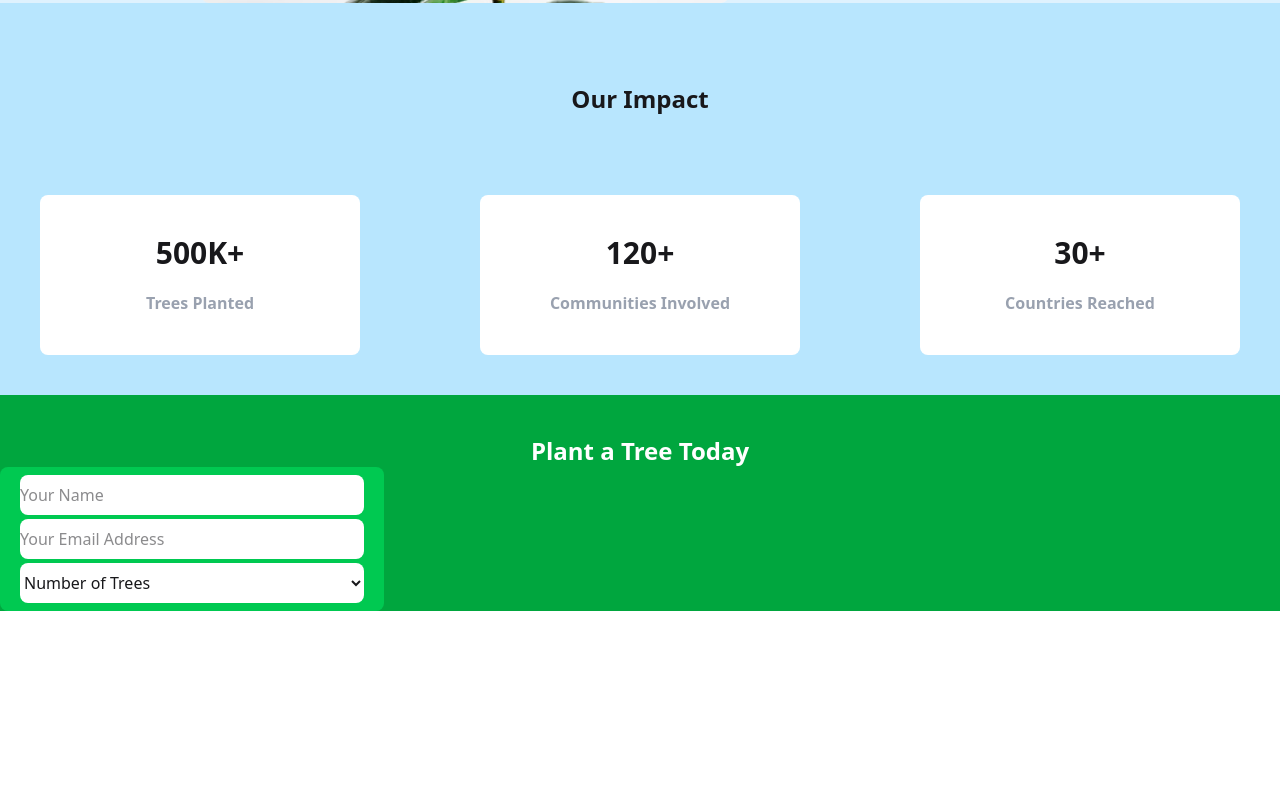
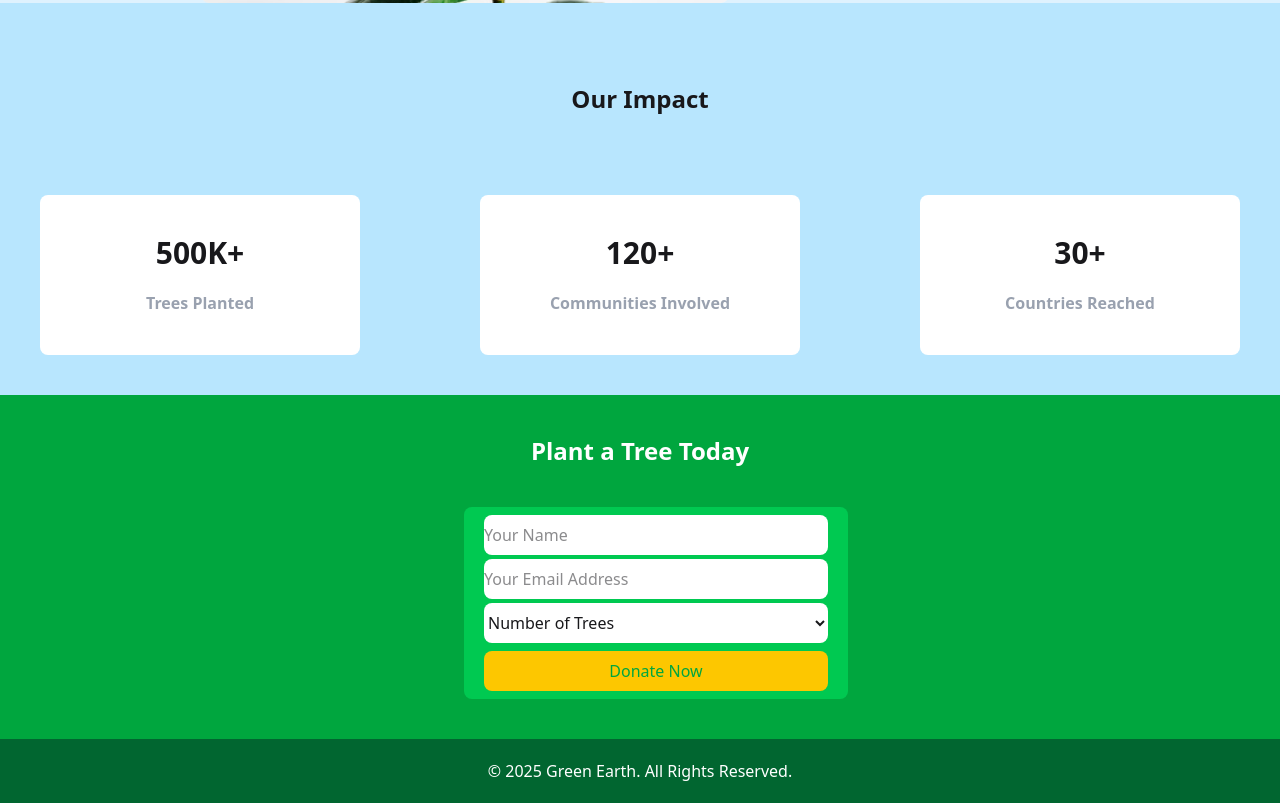
Before and after one commit to istiaquerijve/sixth-assignment-B12, a plain HTML site: page index.html in a window 1280 px wide. Shown: the part 1247-2050 px from the top of the page. Before the commit the page ends 1858 px from the top, so only its background shows below. Drawn offline with nearby package versions, Linux system fonts and the light colour scheme.

Commit message:
third commit

```diff
--- a/index.html
+++ b/index.html
@@ -114,7 +114,8 @@
            <!-- section number 4  -->
           <section class="bg-green-600">
             <h1 class="font-bold text-2xl text-white pt-10 text-center">Plant a Tree Today</h1>
-            <div class="bg-green-500 w-96 items-center justify-center text-center rounded-lg">
+            <div class="mt-10 justify-center items-center ml-96 pb-10">
+                <div class="bg-green-500 w-96 items-center justify-center text-center rounded-lg ml-20 pb-2">
                  <form class="p-2" action="">
                     <input class="bg-white w-86 h-10 border-none rounded-lg" placeholder="Your Name" type="text"><br>
                     <input class="bg-white w-86 h-10 border-none rounded-lg mt-1" placeholder="Your Email Address" type="email" name="" id=""><br>
@@ -125,12 +126,18 @@
                         <option>tree 35$</option>
                     </select>
                  </form>
+                 <button class="bg-yellow-400 w-86 h-10 border-none rounded-lg  text-green-600">Donate Now</button>
+            </div>
             </div>
 
           </section>
 
      </main>
 
+     <!-- footer  -->
+        <footer class="">
+            <p class="text-white bg-green-800 pt-5 pb-5 text-center">© 2025 Green Earth. All Rights Reserved.</p>
+        </footer>
 
     <!-- js src  -->
      <script src="js/index.js"></script>
```
